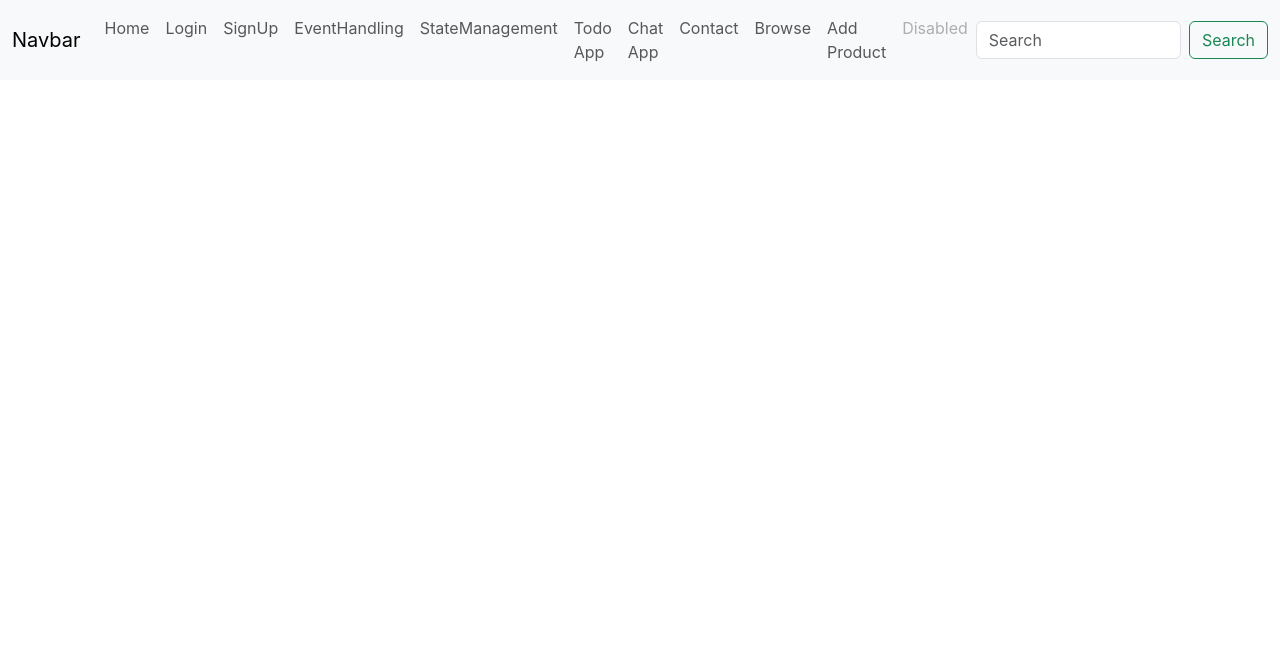
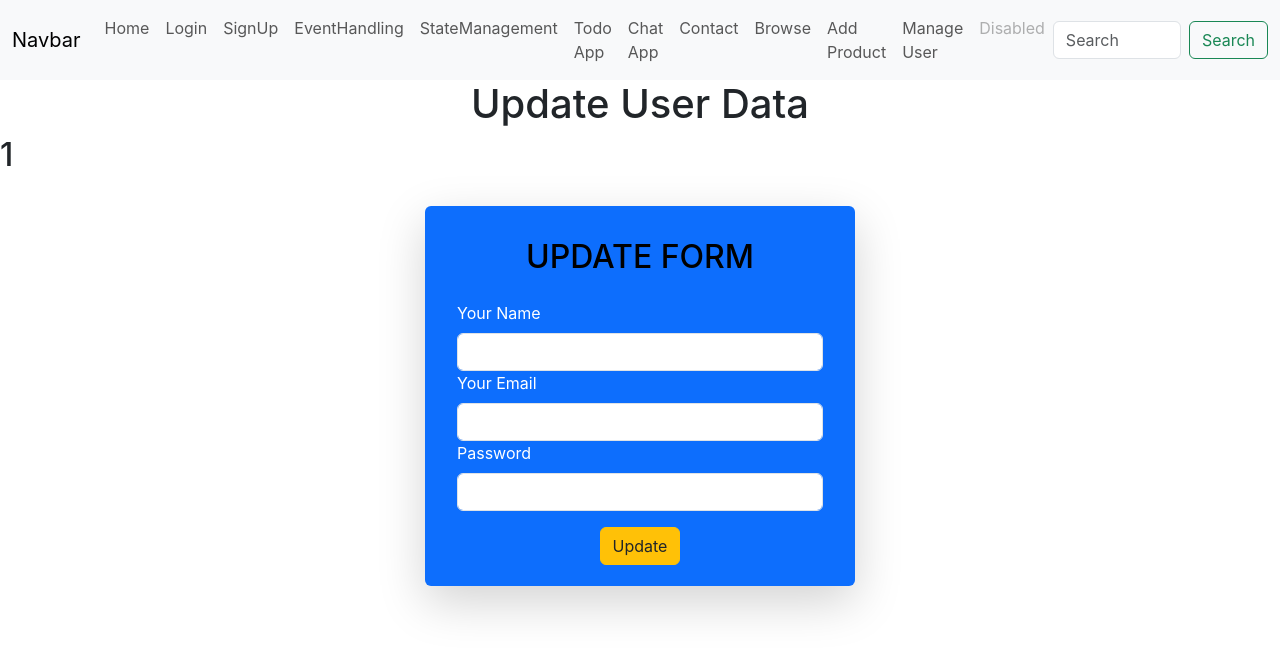
Before and after one commit to VibhashDwivedi/FULL-STACK-MERN, a React (Create React App) app in the folder Section2/frontend/: page /updateuser/1 in a window 1280 px wide. Shown: the top 654 px of the page. Built offline with nearby package versions, Linux system fonts and the light colour scheme; no server answers.

Commit message:
update and delete user data

```diff
--- a/Section2/frontend/package.json
+++ b/Section2/frontend/package.json
@@ -11,6 +11,7 @@
     "react": "^18.2.0",
     "react-chat-bubble": "^0.8.7",
     "react-dom": "^18.2.0",
+    "react-hot-toast": "^2.4.1",
     "react-router-dom": "^6.14.1",
     "react-scripts": "5.0.1",
     "sweetalert2": "^11.7.20",
--- a/Section2/frontend/src/App.jsx
+++ b/Section2/frontend/src/App.jsx
@@ -12,6 +12,10 @@ import SignUp from './components/SignUp';
 import Contactform from './components/Contactform';
 import Browse from './components/Browse';
 import AddProduct from './components/AddProduct';
+import ManageUser from './components/ManageUser';
+import { Toaster } from 'react-hot-toast';
+import UpdateUser from './components/UpdateUser';
+
 
 
 
@@ -20,7 +24,7 @@ function App() {
   return (
     <div>
 
-
+<Toaster position='top-center'/>
       <BrowserRouter>
         <Navbar/>
         <Routes>
@@ -36,6 +40,8 @@ function App() {
           <Route path='contact' element= {<Contactform/> } />
           <Route path='browse' element= {<Browse/> } />
           <Route path='addproduct' element= {<AddProduct/> } />
+          <Route path='manageuser' element= {<ManageUser/> } />
+          <Route path='updateuser/:id' element= {<UpdateUser/> } />
         </Routes>
       </BrowserRouter>
     </div>
--- /dev/null
+++ b/Section2/frontend/src/components/ManageUser.jsx
@@ -0,0 +1,80 @@
+import React, { useEffect, useState } from 'react'
+import { toast } from 'react-hot-toast';
+import { useNavigate } from 'react-router-dom';
+
+const ManageUser = () => {
+
+
+    const navigate = useNavigate();
+
+    const [userList, setuserList] = useState([]);
+
+const fetchUserData = async () =>{
+    const res = await fetch('http://localhost:5000/user/getall');
+
+    console.log(res.status);
+
+    if(res.status ===200){
+        const data = await res.json();
+        console.log(data);
+        setuserList(data);
+    }
+};
+useEffect(() => {
+  fetchUserData();
+}, []);
+
+
+const deleteUsers = async (id) =>{
+    console.log(id);
+    const res = await fetch('http://localhost:5000/user/delete/'+id, {method:'DELETE'});
+    if(res.status === 200){
+        fetchUserData();
+        toast.success('user deleted successfully')
+    }
+}
+
+const displayUsers = ()=>{
+   return <table className="table table-dark table-striped">
+    <thead>
+        <tr>
+            <th>ID</th>
+            <th>Name</th>
+            <th>Email</th>
+            <th>Password</th>
+            <th></th>
+            <th></th>
+        </tr>
+    </thead>
+    <tbody>
+        {userList.map((user)=>(
+            <tr>
+                <td>
+                    {user._id}
+                </td>
+                <td>{user.name}</td>
+                <td>{user.email}</td>
+                <td>{user.password}</td>
+                <td><button className="btn btn-danger" onClick={()=>{deleteUsers(user._id)}}>Delete</button></td>
+                <td><button className="btn btn-primary" onClick={()=>{navigate('/updateuser/'+user._id)}}>Edit User</button></td>
+            </tr>
+        ))}
+    </tbody>
+   </table>
+}
+
+
+
+
+return (
+    <div>
+        <h1 className='text-center'>Manage User Data</h1>
+        <hr />
+        <div className="container">
+            {displayUsers()}
+        </div>
+    </div>
+  )
+}
+
+export default ManageUser
--- a/Section2/frontend/src/components/Navbar.jsx
+++ b/Section2/frontend/src/components/Navbar.jsx
@@ -71,6 +71,11 @@ const Navbar = () => {
              Add Product
           </NavLink>
         </li>
+        <li className="nav-item">
+          <NavLink className="nav-link" to="/manageuser">
+             Manage User
+          </NavLink>
+        </li>
 
         <li className="nav-item">
           <Link className="nav-link disabled">Disabled</Link>
--- a/Section2/frontend/src/components/SignUp.jsx
+++ b/Section2/frontend/src/components/SignUp.jsx
@@ -86,7 +86,7 @@ validationSchema : SignupSchema
           <label className="form-label" htmlFor="form3Example1cg">
               Your Name
             </label>
-            <p>{signupForm.touched.name? signupForm.errors.name :''}</p>
+            <p className='error-label'>{signupForm.touched.name? signupForm.errors.name :''}</p>
             <input
               type="text"
               id="form3Example1cg"
@@ -99,7 +99,7 @@ validationSchema : SignupSchema
           <label className="form-label" htmlFor="form3Example3cg">
               Your Email
             </label>
-            <p>{signupForm.touched.email? signupForm.errors.email :''}</p>
+            <p className='error-label'>{signupForm.touched.email? signupForm.errors.email :''}</p>
             <input
               type="email"
               id="form3Example3cg"
@@ -112,7 +112,7 @@ validationSchema : SignupSchema
           <label className="form-label" htmlFor="form3Example4cg">
               Password
             </label>
-            <p>{signupForm.touched.password? signupForm.errors.password:''}</p>
+            <p className='error-label'>{signupForm.touched.password? signupForm.errors.password:''}</p>
             <input
               type="password"
               id="form3Example4cg"
--- /dev/null
+++ b/Section2/frontend/src/components/UpdateUser.jsx
@@ -0,0 +1,140 @@
+import { useFormik } from 'formik';
+import React, { useEffect, useState } from 'react'
+import { Link, Navigate, useParams } from 'react-router-dom'
+import Swal from 'sweetalert2';
+import * as Yup from 'yup';
+
+const UpdateUser = () => {
+
+    const { id } = useParams();
+
+    const [userData, setuserData] = useState({});
+
+    const fetchUserData = async () => {
+        const res = await fetch("http://localhost:5000/user/getbyid/"+id);
+        console.log(res.status);
+
+        const data = await res.json();
+        console.log(data);
+    };
+
+    useEffect(()=>{
+        fetchUserData();
+    }, []);
+
+    const SignupSchema = Yup.object().shape({
+      name: Yup.string()
+        .min(5, 'Too Short!')
+        .max(50, 'Too Long!')
+        .required('Required'),
+      email: Yup.string().email('Invalid email').required('Required'),
+      password: Yup.string().min(8,'Too Short!').required('Required'),
+    });
+
+    const signupForm = useFormik({
+        initialValues: {
+          name :'',
+          email :'',
+          password :''
+
+        },
+
+        onSubmit: async (values) => {
+          console.log(values);
+
+          //sending request to backend
+          const res = await fetch('http://localhost:5000/user/update/'+id, {
+            method: 'PUT',
+            body: JSON.stringify(values),
+            headers: {
+              'Content-Type' : 'application/json'
+            }
+          });
+          console.log(res.status);
+
+          if(res.status === 200){
+            Swal.fire({
+               icon : 'success',
+               title : 'Update Successful',
+            });
+          }else{
+            Swal.fire({
+              icon : 'error',
+              title : 'Oops!!',
+              text: 'Some Error Occured'
+           });
+          }
+        },
+      validationSchema: SignupSchema
+      });
+
+
+  return (
+    <div>
+        <h1 className='text-center'>Update User Data</h1>
+        <h2>{id}</h2>
+        <div className="d-flex align-items-center justify-content-center  ">
+        <div className="card shadow-lg my-4  p-3 bg-primary text-white" style={{width:'430px', height:'380px',border:'none'}}>
+        <div className="card-body  ">
+        <h2 className="text-uppercase text-center mb-4 text-black">Update form</h2>
+        <form onSubmit={signupForm.handleSubmit}>
+
+          <label className="form-label" htmlFor="form3Example1cg">
+              Your Name
+            </label>
+            <p className='error-label'>{signupForm.touched.name? signupForm.errors.name :''}</p>
+            <input
+              type="text"
+              id="form3Example1cg"
+              className="form-control"
+              name="name" onChange={signupForm.handleChange} value={signupForm.values.name}
+            />
+
+
+
+          <label className="form-label" htmlFor="form3Example3cg">
+              Your Email
+            </label>
+            <p className='error-label'>{signupForm.touched.email? signupForm.errors.email :''}</p>
+            <input
+              type="email"
+              id="form3Example3cg"
+              className="form-control "
+              name="email" onChange={signupForm.handleChange} value={signupForm.values.email}
+            />
+
+
+
+          <label className="form-label" htmlFor="form3Example4cg">
+              Password
+            </label>
+            <p className='error-label'>{signupForm.touched.password? signupForm.errors.password:''}</p>
+            <input
+              type="password"
+              id="form3Example4cg"
+              className="form-control "
+              name="password" onChange={signupForm.handleChange} value={signupForm.values.password}
+            />
+
+
+
+
+
+          <div className="d-flex justify-content-center">
+            <button
+              type="submit"
+              className="btn btn-warning  gradient-custom-4 text-body mt-3"
+            >
+              Update
+            </button>
+          </div>
+
+        </form>
+      </div>
+      </div>
+    </div>
+    </div>
+  )
+}
+
+export default UpdateUser
```
Also changed, not shown: 2 other files (tests, documents, lock files or other folders).
